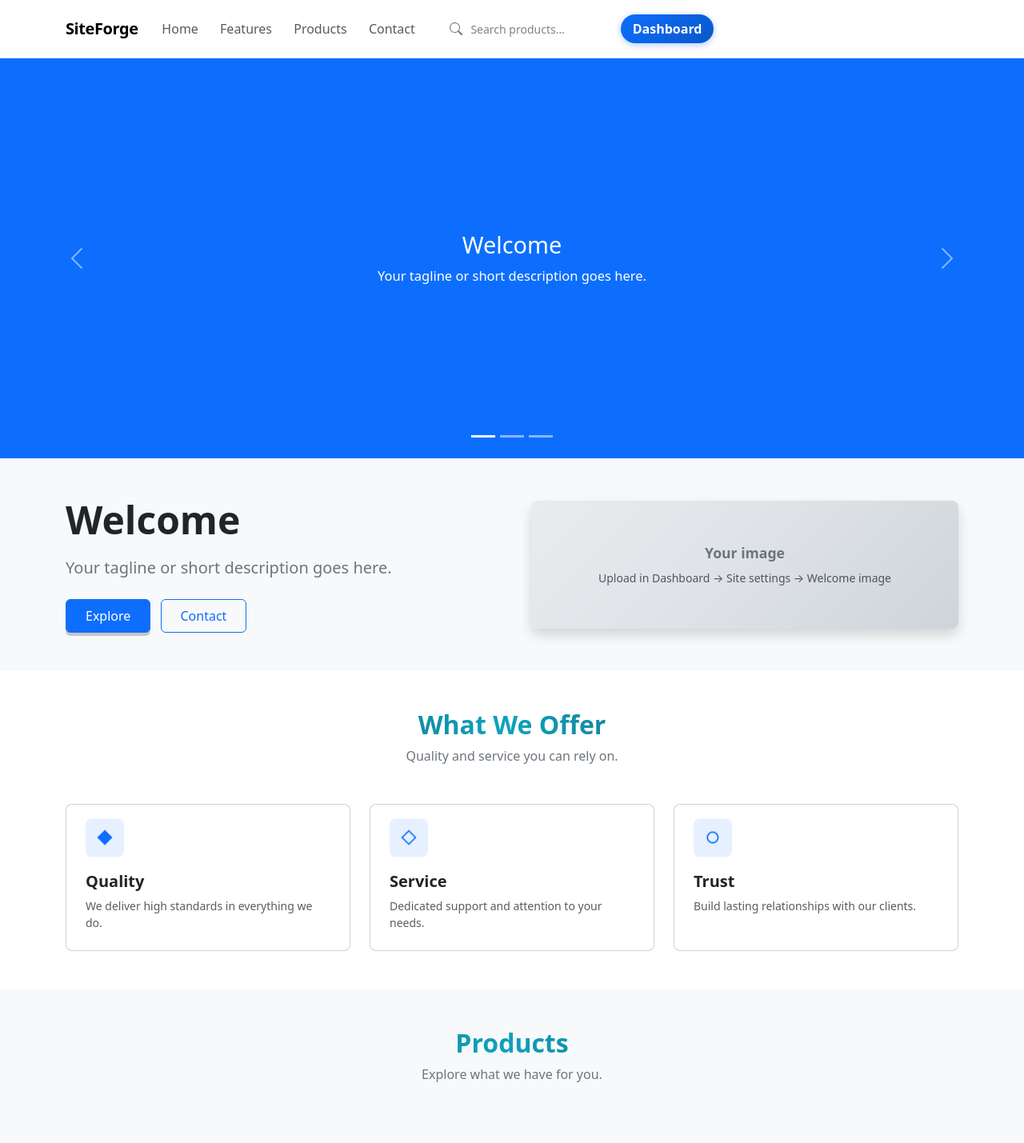
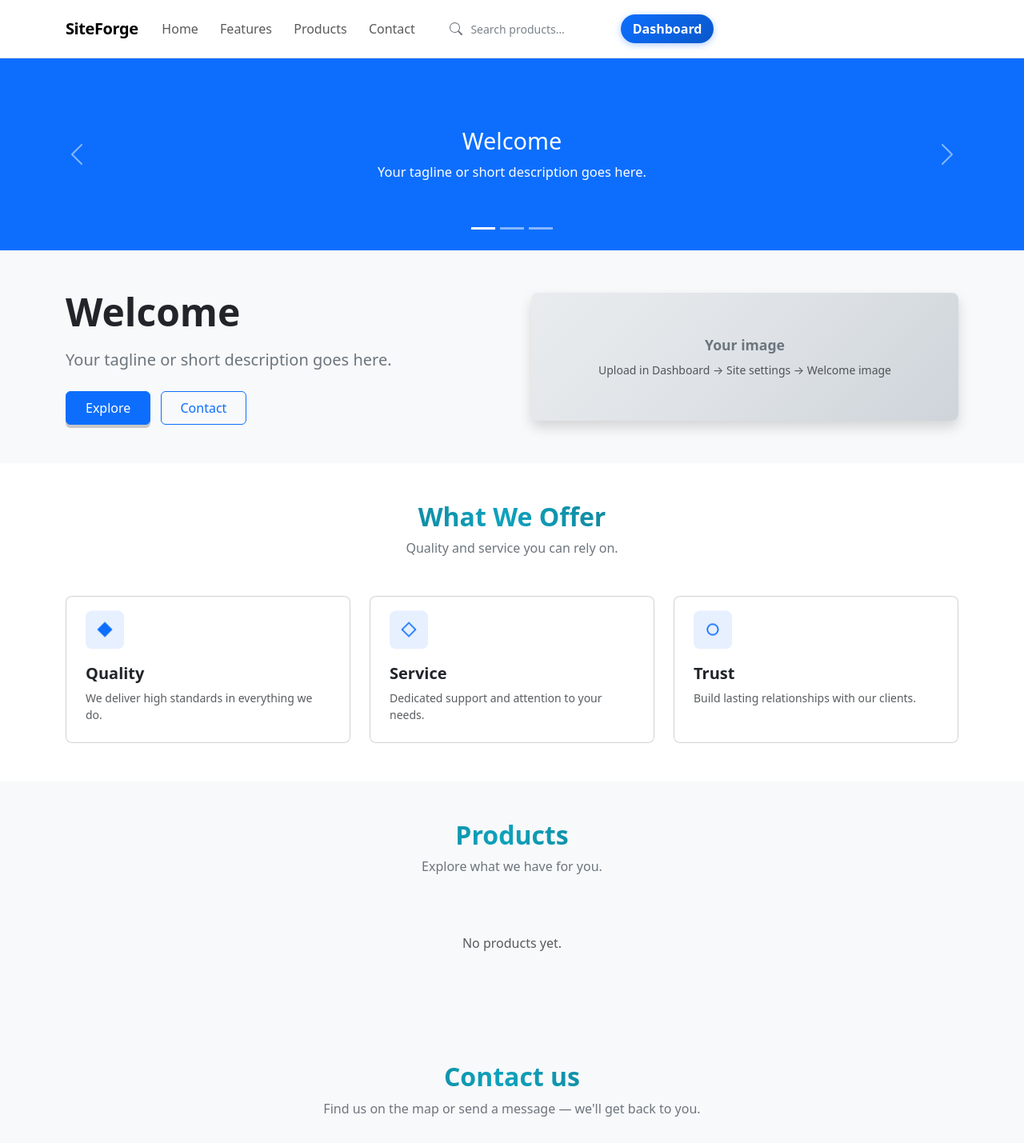
Before and after one commit to skdas007/siteforge, a Django app: page / in a window 1280 px wide. Shown: the top 1429 px of the page at 80% size. Run offline with Django 5.2, Linux system fonts and the light colour scheme; data that the repository does not hold is empty; some libraries are stand-ins or nearby versions.

Commit message:
optimize

```diff
--- a/siteforge/config/urls.py
+++ b/siteforge/config/urls.py
@@ -14,8 +14,10 @@ Including another URLconf
     1. Import the include() function: from django.urls import include, path
     2. Add a URL to urlpatterns:  path('blog/', include('blog.urls'))
 """
+from django.conf import settings
 from django.contrib import admin
 from django.contrib.auth import views as auth_views
+from django.contrib.staticfiles.urls import staticfiles_urlpatterns
 from django.urls import include, path
 
 from apps.core.views import ContactSubmitView, IndexView, ProductDetailView, ProductListView
@@ -30,3 +32,8 @@ urlpatterns = [
     path("dashboard/", include("apps.tenants.urls", namespace="dashboard")),
     path("admin/", admin.site.urls),
 ]
+
+# When DEBUG=True, serve static from STATICFILES_DIRS / app static (not only via runserver's handler).
+# Helps: django.test.Client, Gunicorn/uWSGI with DEBUG=True, and some local setups.
+if settings.DEBUG:
+    urlpatterns += staticfiles_urlpatterns()
--- a/siteforge/static/themes/default/style.css
+++ b/siteforge/static/themes/default/style.css
@@ -2,73 +2,42 @@
 :root {
   --sf-primary: #0d6efd;
   --sf-hero-bg: #f8f9fa;
-  /* Carousel: static responsive height (image and video) */
-  --sf-slider-height: 280px;
-  --sf-hero-image-height: 380px;
-}
-
-@media (min-width: 576px) {
-  :root {
-    --sf-slider-height: 360px;
-  }
-}
-@media (min-width: 768px) {
-  :root {
-    --sf-slider-height: 420px;
-  }
-}
-@media (min-width: 992px) {
-  :root {
-    --sf-slider-height: 500px;
-  }
+  /* Placeholder slides (no image): keep a readable block height */
+  --sf-slider-placeholder-min-height: 240px;
 }
 
 .sf-hero {
   background: var(--sf-hero-bg);
 }
 
+/* Carousel: natural image/video height (full image visible, no fixed crop) */
 .sf-slider {
   overflow: hidden;
-  height: var(--sf-slider-height);
-  min-height: var(--sf-slider-height);
 }
 
 .sf-slider .carousel-inner {
-  height: var(--sf-slider-height);
-  min-height: var(--sf-slider-height);
   overflow: hidden;
 }
 
 .sf-slider .carousel-item {
-  height: var(--sf-slider-height);
-  min-height: var(--sf-slider-height);
-  max-height: var(--sf-slider-height);
+  position: relative;
   overflow: hidden;
-  position: relative;
 }
 
-/* Force same height for image and video: fill container, show top of media */
 .sf-slider .carousel-item img.sf-slider-img,
 .sf-slider .carousel-item video.sf-slider-img {
   display: block;
-  position: absolute;
-  top: 0;
-  left: 0;
   width: 100%;
-  height: 100%;
-  min-height: 100%;
-  max-height: 100%;
-  object-fit: cover;
-  object-position: center top;
+  height: auto;
 }
 
 .sf-slider .carousel-item div.sf-slider-fill {
-  position: absolute;
-  top: 0;
-  left: 0;
+  position: relative;
+  display: flex;
+  align-items: center;
+  justify-content: center;
   width: 100%;
-  height: 100%;
-  min-height: var(--sf-slider-height);
+  min-height: var(--sf-slider-placeholder-min-height);
 }
 
 /* Feature cards (used on home when section "What We Offer" is present) */
--- a/siteforge/templates/public/home.html
+++ b/siteforge/templates/public/home.html
@@ -3,7 +3,7 @@
 {% block title %}{{ hero_title|default:"Home" }} — {{ business_name|default:"SiteForge" }}{% endblock %}
 
 {% block content %}
-{# Hero carousel — min-height from theme (--sf-slider-height, default 400px) #}
+{# Hero carousel — slide images use natural height (full image visible) #}
 <section class="sf-slider carousel slide carousel-fade" data-bs-ride="carousel" data-bs-interval="5000" id="heroCarousel">
   <div class="carousel-indicators">
     {% if slider_slides %}
@@ -16,18 +16,18 @@
       <button type="button" data-bs-target="#heroCarousel" data-bs-slide-to="2" aria-label="Slide 3"></button>
     {% endif %}
   </div>
-  <div class="carousel-inner h-100">
+  <div class="carousel-inner">
     {% if slider_slides %}
       {% for slide in slider_slides %}
-      <div class="carousel-item h-100 {% if forloop.first %}active{% endif %}">
+      <div class="carousel-item {% if forloop.first %}active{% endif %}">
         {% if slide.media_type == 'video' and slide.video %}
-        <video class="d-block w-100 h-100 sf-slider-img" autoplay muted loop playsinline>
+        <video class="d-block w-100 sf-slider-img" autoplay muted loop playsinline>
           <source src="{{ slide.video }}" type="video/mp4">
         </video>
         {% elif slide.image %}
-        <img src="{{ slide.image }}" class="d-block w-100 h-100 sf-slider-img" alt="{{ slide.caption|default:'' }}">
+        <img src="{{ slide.image }}" class="d-block w-100 sf-slider-img" alt="{{ slide.caption|default:'' }}">
         {% else %}
-        <div class="d-block w-100 h-100 d-flex align-items-center justify-content-center text-white {{ slide.bg_class|default:'bg-dark' }} sf-slider-fill">
+        <div class="d-block w-100 d-flex align-items-center justify-content-center text-white {{ slide.bg_class|default:'bg-dark' }} sf-slider-fill">
           <div class="text-center px-3">{{ slide.caption|default:"Slide" }}</div>
         </div>
         {% endif %}
@@ -39,27 +39,27 @@
       </div>
       {% endfor %}
     {% elif banner_image %}
-      <div class="carousel-item active h-100">
-        <img src="{{ banner_image }}" class="d-block w-100 h-100 sf-slider-img" alt="">
+      <div class="carousel-item active">
+        <img src="{{ banner_image }}" class="d-block w-100 sf-slider-img" alt="">
       </div>
     {% else %}
-      <div class="carousel-item active h-100">
-        <div class="d-block w-100 h-100 d-flex align-items-center justify-content-center text-white bg-primary sf-slider-fill">
+      <div class="carousel-item active">
+        <div class="d-block w-100 d-flex align-items-center justify-content-center text-white bg-primary sf-slider-fill">
           <div class="text-center px-4">
             <h2 class="h3 mb-2">{{ hero_title|default:"Welcome" }}</h2>
             <p class="opacity-90 mb-0">{{ hero_subtitle|default:"Your tagline or short description goes here." }}</p>
           </div>
         </div>
       </div>
-      <div class="carousel-item h-100">
-        <div class="d-block w-100 h-100 d-flex align-items-center justify-content-center text-white bg-secondary sf-slider-fill">
+      <div class="carousel-item">
+        <div class="d-block w-100 d-flex align-items-center justify-content-center text-white bg-secondary sf-slider-fill">
           <div class="text-center px-4">
             <p class="lead mb-0">Showcase your products and services</p>
           </div>
         </div>
       </div>
-      <div class="carousel-item h-100">
-        <div class="d-block w-100 h-100 d-flex align-items-center justify-content-center text-white bg-dark sf-slider-fill">
+      <div class="carousel-item">
+        <div class="d-block w-100 d-flex align-items-center justify-content-center text-white bg-dark sf-slider-fill">
           <div class="text-center px-4">
             <p class="lead mb-0">Get in touch — we'd love to hear from you</p>
           </div>
--- a/siteforge/templates/public/product_detail.html
+++ b/siteforge/templates/public/product_detail.html
@@ -51,7 +51,7 @@
           .product-gallery-thumb.active { border-color: var(--bs-primary) !important; border-width: 2px !important; }
           .product-zoom-wrapper { display: flex; flex-wrap: wrap; gap: 1rem; align-items: flex-start; }
           .product-zoom-area { cursor: crosshair; flex: 1 1 auto; min-width: 0; }
-          .product-zoom-img { display: block; width: 100%; max-height: 400px; object-fit: cover; }
+          .product-zoom-img { display: block; width: 100%; height: auto; }
           .zoom-lens {
             position: absolute; width: 120px; height: 120px;
             border: 2px solid rgba(0,0,0,0.25); border-radius: 50%;
```
Also changed, not shown: siteforge/static/themes/clarity/style.css (+9 -40 lines).
